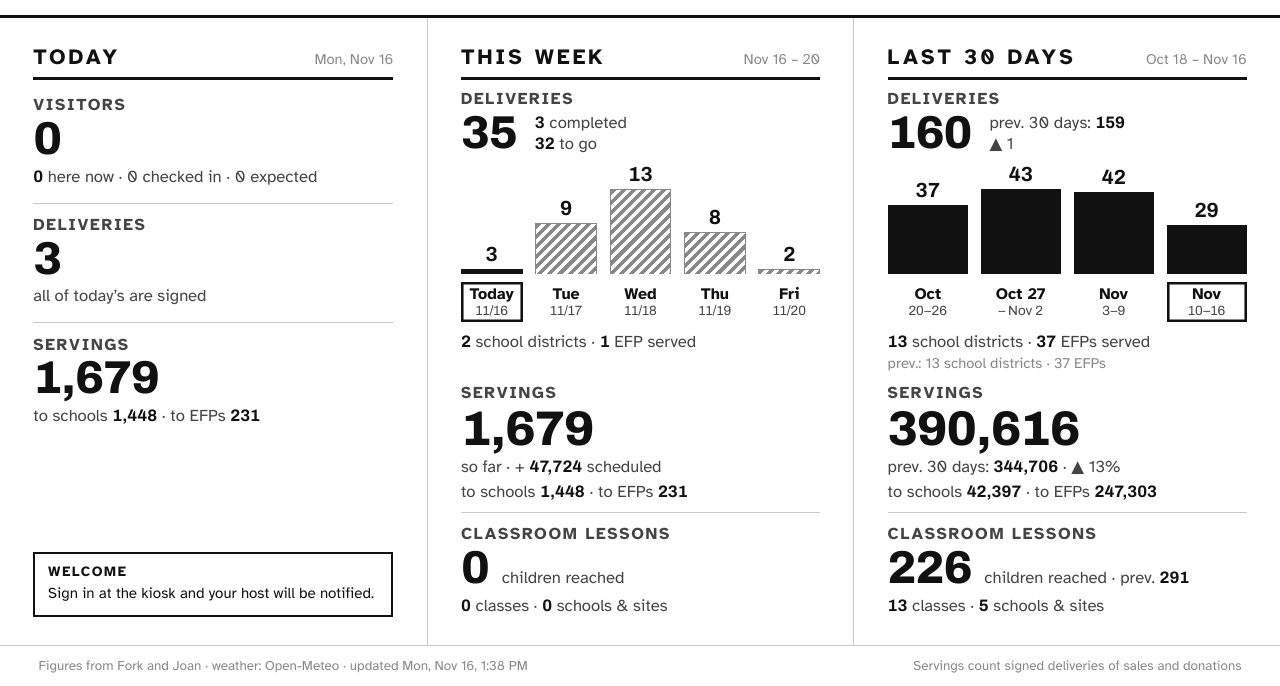
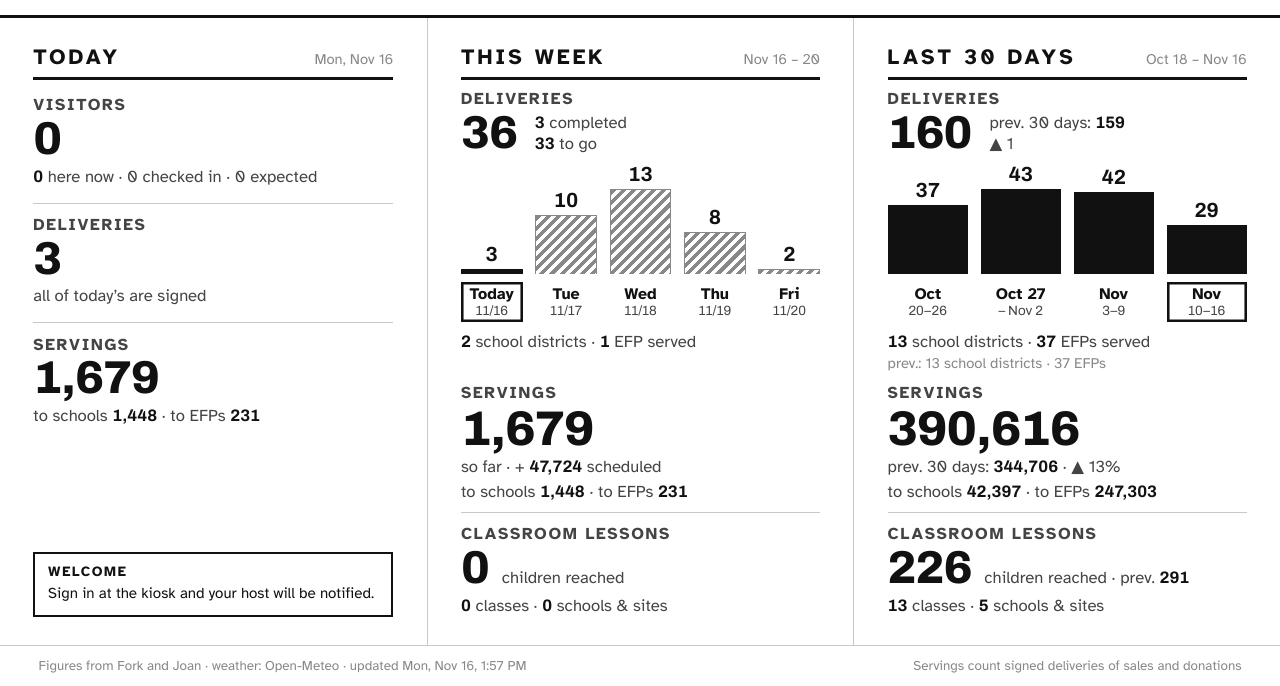
Before and after one commit to Community-Food-Works/lobby-sign, a plain HTML site: page index.html in a window 1280 px wide. Shown: the part 114-800 px from the top of the page. Drawn offline with Linux system fonts and the light colour scheme.

Commit message:
Update lobby sign 2026-11-16

```diff
--- a/index.html
+++ b/index.html
@@ -133,8 +133,8 @@ h2 { margin:0; font:700 calc(1.3*var(--u))/1 var(--body); letter-spacing:.14em;
     </div>
     <div class="blk f-col f-sync">
       <div class="f-head"><h2>This week</h2><em class="r-range">Nov 16 &ndash; 20</em></div>
-      <div class="f-m f-row"><div class="r-label">Deliveries</div><div class="f-row-body"><div class="num sm">35</div><div class="f-row-subs"><div class="r-sub"><b>3</b> completed</div><div class="r-sub"><b>32</b> to go</div></div></div></div>
-      <div class="days f-days"><div class="day is-today"><div class="bar" style="height:23.1%"><i class="done" style="flex:3"></i><span class="n">3</span></div><div class="dlabel">Today<small>11/16</small></div></div><div class="day"><div class="bar" style="height:69.2%"><i class="sched" style="flex:9"></i><span class="n">9</span></div><div class="dlabel">Tue<small>11/17</small></div></div><div class="day"><div class="bar" style="height:100.0%"><i class="sched" style="flex:13"></i><span class="n">13</span></div><div class="dlabel">Wed<small>11/18</small></div></div><div class="day"><div class="bar" style="height:61.5%"><i class="sched" style="flex:8"></i><span class="n">8</span></div><div class="dlabel">Thu<small>11/19</small></div></div><div class="day"><div class="bar" style="height:15.4%"><i class="sched" style="flex:2"></i><span class="n">2</span></div><div class="dlabel">Fri<small>11/20</small></div></div></div>
+      <div class="f-m f-row"><div class="r-label">Deliveries</div><div class="f-row-body"><div class="num sm">36</div><div class="f-row-subs"><div class="r-sub"><b>3</b> completed</div><div class="r-sub"><b>33</b> to go</div></div></div></div>
+      <div class="days f-days"><div class="day is-today"><div class="bar" style="height:23.1%"><i class="done" style="flex:3"></i><span class="n">3</span></div><div class="dlabel">Today<small>11/16</small></div></div><div class="day"><div class="bar" style="height:76.9%"><i class="sched" style="flex:10"></i><span class="n">10</span></div><div class="dlabel">Tue<small>11/17</small></div></div><div class="day"><div class="bar" style="height:100.0%"><i class="sched" style="flex:13"></i><span class="n">13</span></div><div class="dlabel">Wed<small>11/18</small></div></div><div class="day"><div class="bar" style="height:61.5%"><i class="sched" style="flex:8"></i><span class="n">8</span></div><div class="dlabel">Thu<small>11/19</small></div></div><div class="day"><div class="bar" style="height:15.4%"><i class="sched" style="flex:2"></i><span class="n">2</span></div><div class="dlabel">Fri<small>11/20</small></div></div></div>
       <div class="r-sub"><b>2</b> school districts &middot; <b>1</b> EFP served</div>
       <div class="f-m f-srv"><div class="r-label">Servings</div><div class="num sm">1,679</div><div class="r-sub">so far &middot; + <b>47,724</b> scheduled</div><div class="r-sub">to schools <b>1,448</b> &middot; to EFPs <b>231</b></div></div>
       <div class="f-m f-edu"><div class="r-label">Classroom lessons</div><div class="f-inline"><span class="num sm">0</span><span class="r-sub">children reached</span></div><div class="r-sub"><b>0</b> classes &middot; <b>0</b> schools &amp; sites</div></div>
@@ -148,7 +148,7 @@ h2 { margin:0; font:700 calc(1.3*var(--u))/1 var(--body); letter-spacing:.14em;
       <div class="f-m f-edu"><div class="r-label">Classroom lessons</div><div class="f-inline"><span class="num sm">226</span><span class="r-sub">children reached &middot; prev. <b>291</b></span></div><div class="r-sub"><b>13</b> classes &middot; <b>5</b> schools &amp; sites</div></div>
     </div>
   </div>
-  <div class="s-foot"><span>Figures from Fork and Joan &middot; weather: Open-Meteo &middot; updated Mon, Nov 16, 1:38 PM</span><span>Servings count signed deliveries of sales and donations</span></div>
+  <div class="s-foot"><span>Figures from Fork and Joan &middot; weather: Open-Meteo &middot; updated Mon, Nov 16, 1:57 PM</span><span>Servings count signed deliveries of sales and donations</span></div>
 </div>
 </body>
 </html>
```
